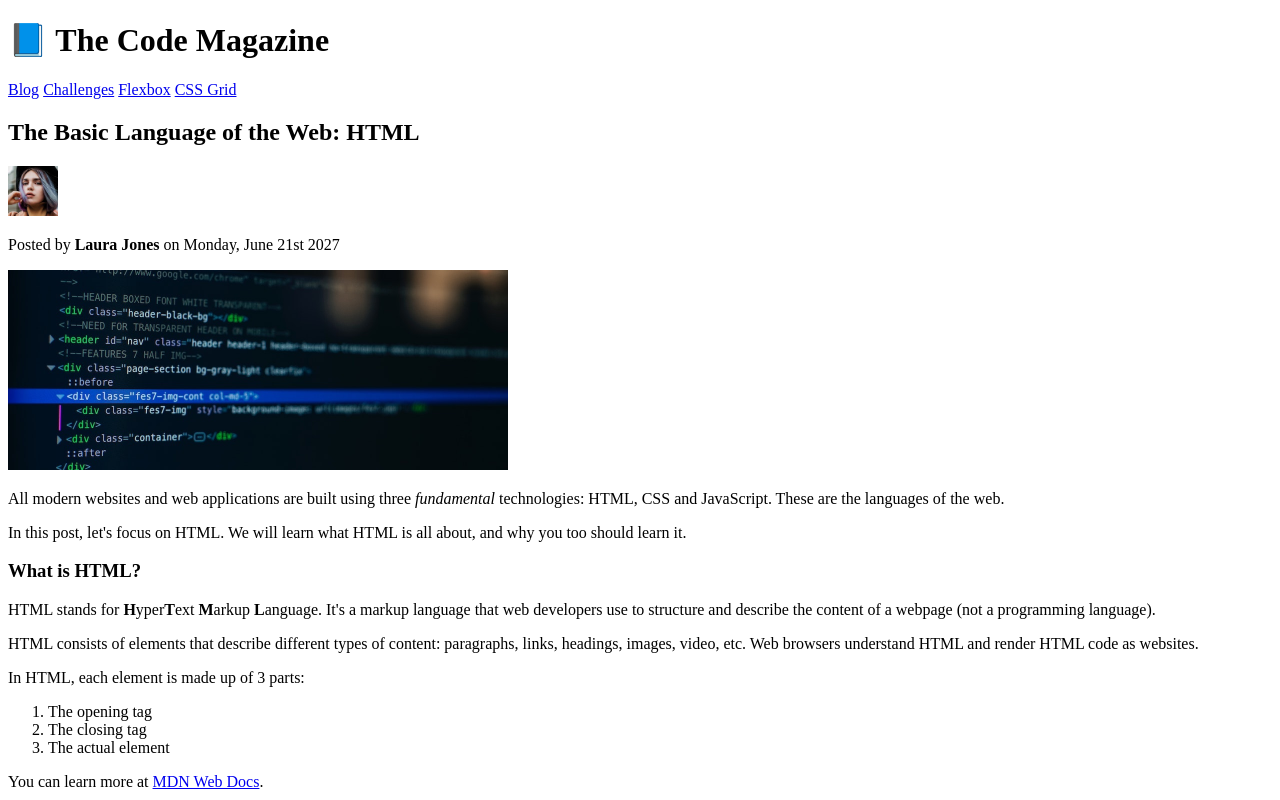
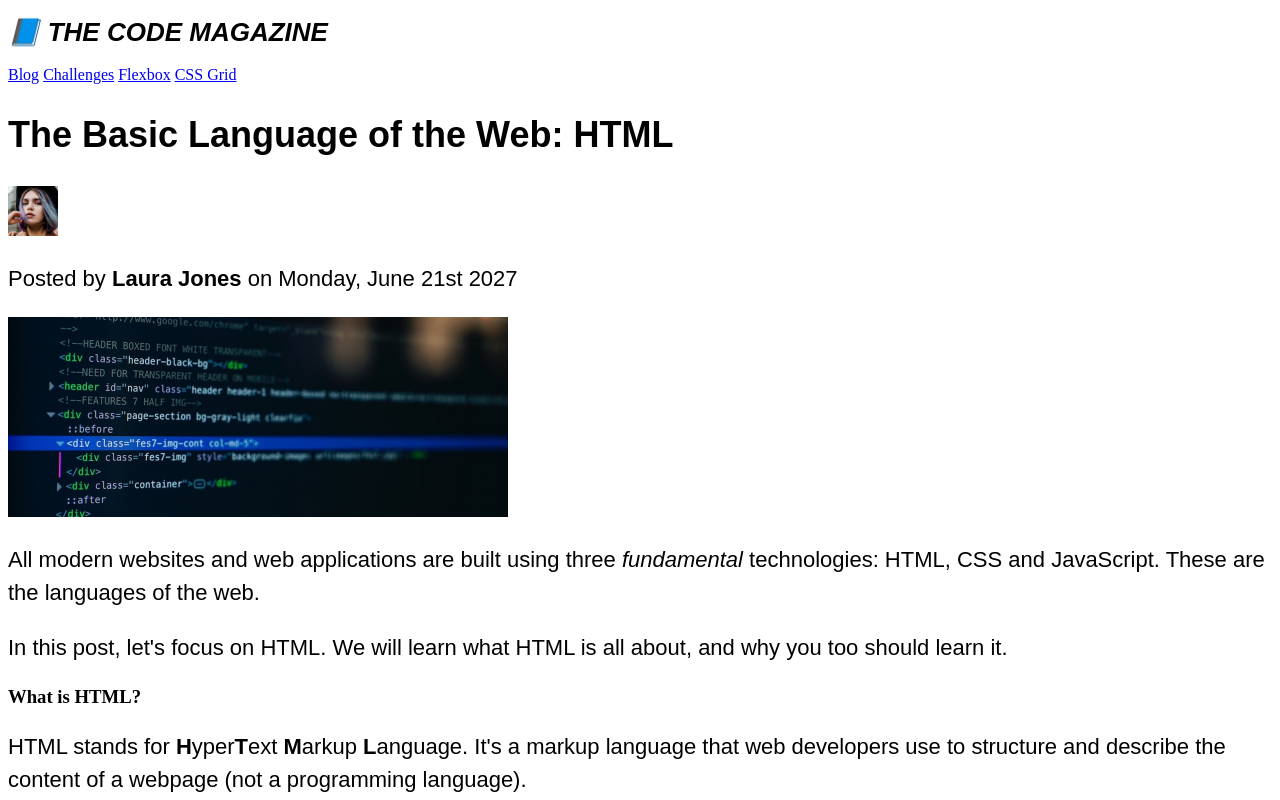
Before and after one commit to apdev14/html_css, a plain HTML site: page starter/03-CSS-Fundamentals/index.html in a window 1280 px wide. Shown: the top 800 px of the page. Drawn offline with Linux system fonts and the light colour scheme.

Commit message:
004 Styling Text

```diff
--- a/starter/03-CSS-Fundamentals/index.html
+++ b/starter/03-CSS-Fundamentals/index.html
@@ -2,19 +2,11 @@
 <html lang="en">
   <head>
     <meta charset="UTF-8" />
+    <link rel="stylesheet" href="./style.css">
     <title>The Basic Language of the Web: HTML</title>
   </head>
 
   <body>
-    <!--
-    <h1>The Basic Language of the Web: HTML</h1>
-    <h2>The Basic Language of the Web: HTML</h2>
-    <h3>The Basic Language of the Web: HTML</h3>
-    <h4>The Basic Language of the Web: HTML</h4>
-    <h5>The Basic Language of the Web: HTML</h5>
-    <h6>The Basic Language of the Web: HTML</h6>
-    -->
-
     <header>
       <h1>📘 The Code Magazine</h1>
 
--- /dev/null
+++ b/starter/03-CSS-Fundamentals/style.css
@@ -0,0 +1,30 @@
+h1{
+    font-size: 26px;
+    font-family: sans-serif;
+    text-transform: uppercase;
+    font-style: italic;
+}
+
+h2{
+    font-size: 36px;
+    font-family: sans-serif;
+}
+
+p{
+    font-size: 22px;
+    font-family: sans-serif;
+    line-height: 1.5;
+}
+
+li {
+    font-family: sans-serif;
+    font-size: 20px;
+}
+
+/*
+h1 = selector
+{} = declaration block
+color: aqua = declaration
+color = property
+aqua = value
+*/
```
